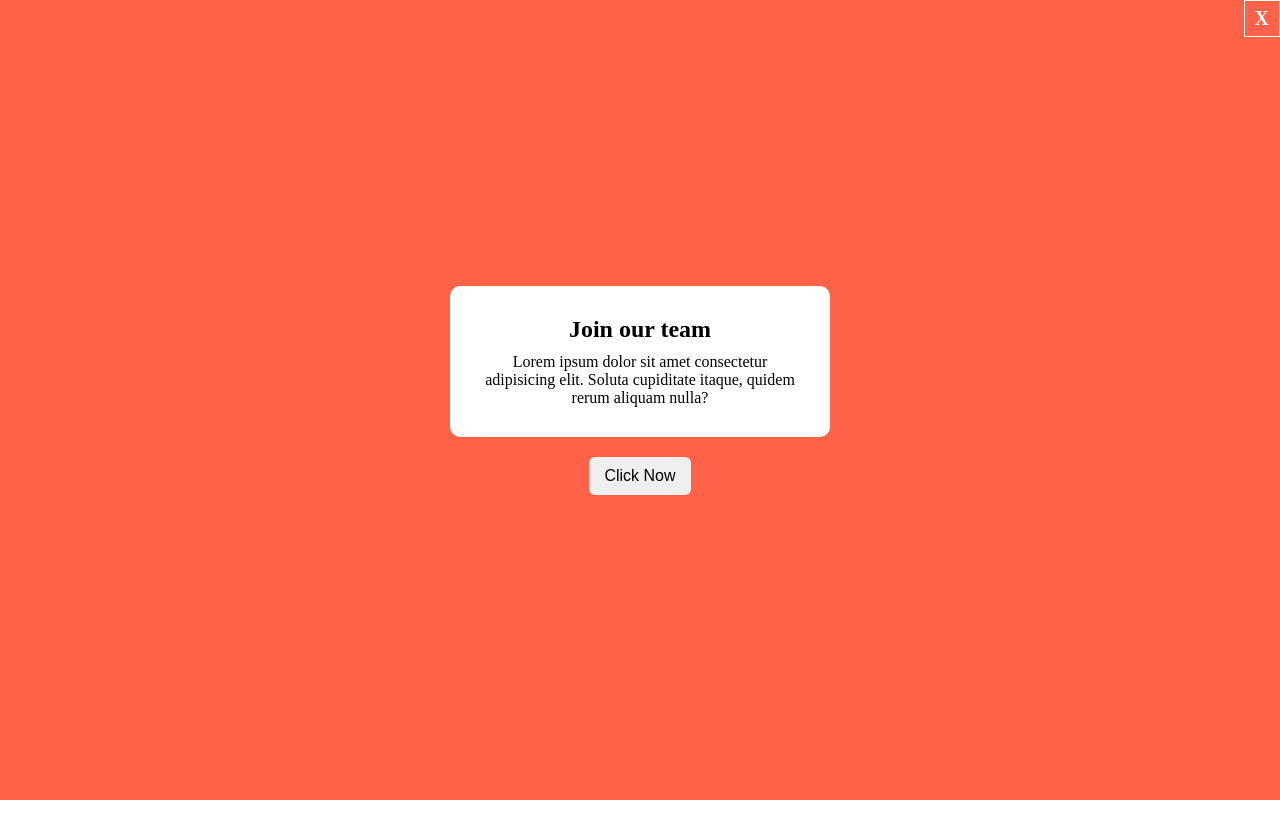
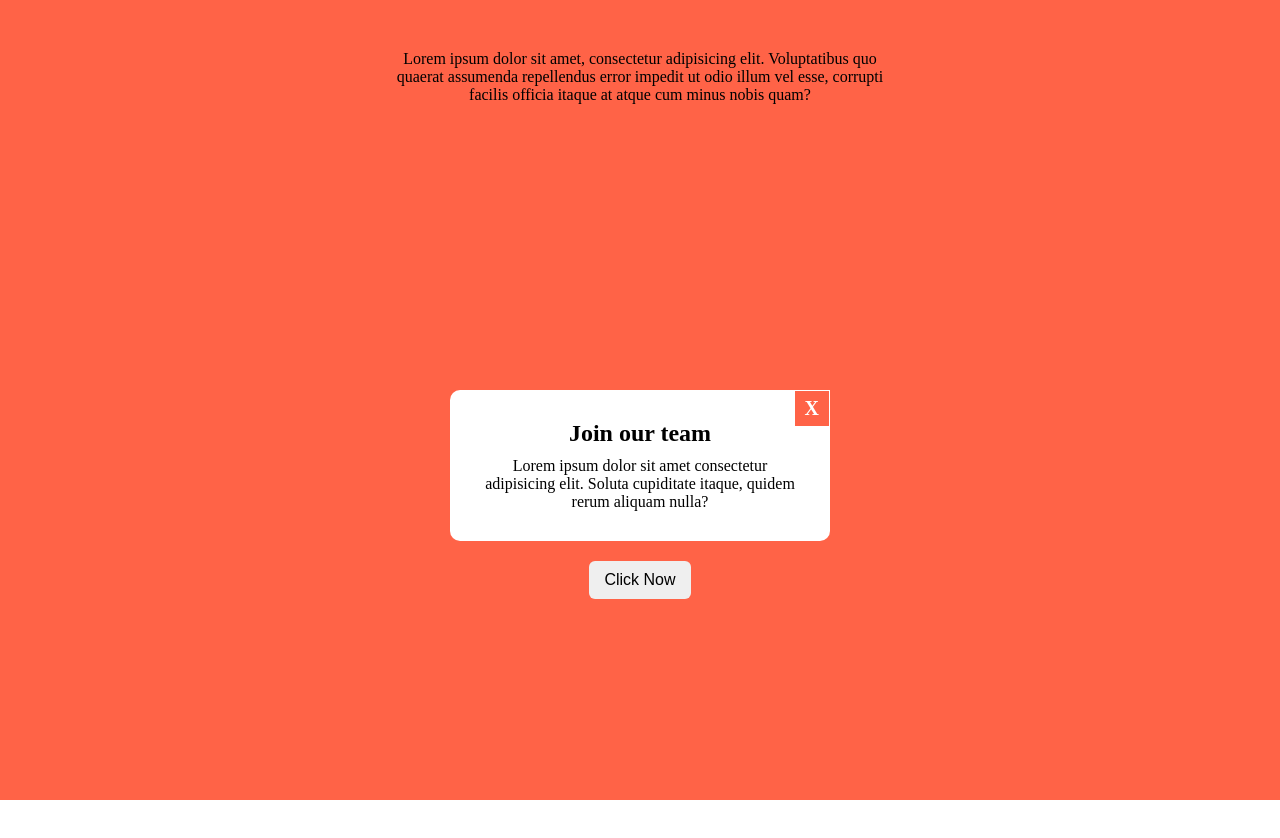
Before and after one commit to musharaf377/popup-modal, a plain HTML site: page index.html in a window 1280 px wide. Before the commit the page ends 800 px from the top, so only its background shows below. Drawn offline with Linux system fonts and the light colour scheme.

Commit message:
style this project

```diff
--- a/index.html
+++ b/index.html
@@ -9,6 +9,7 @@
 </head>
 <body>
   <div class="popup-section">
+    <p>Lorem ipsum dolor sit amet, consectetur adipisicing elit. Voluptatibus quo quaerat assumenda repellendus error impedit ut odio illum vel esse, corrupti facilis officia itaque at atque cum minus nobis quam?</p>
     <div class="popup-area">
       <div class="popup-box">
         <div class="close">X</div>
--- a/style.css
+++ b/style.css
@@ -12,9 +12,6 @@ body{
   background: tomato;
   height: 100vh;
   width: 100%;
-  display: flex;
-  align-items: center;
-  justify-content: center;
 }
 
 .popup-box {
@@ -26,7 +23,25 @@ body{
   justify-content: center;
   align-items: center;
   width: 380px;
+  position: relative;
 }
+
+.popup-area {
+  display: flex;
+  flex-direction: column;
+  justify-content: center;
+  align-items: center;
+  height: 100vh;
+  width: 100%;
+}
+
+.popup-section>p {
+  width: 500px;
+  text-align: center;
+  margin: auto;
+  padding-top: 50px;
+}
+
 button#popup-btn {
   padding: 10px 15px;
   border: none;
```
